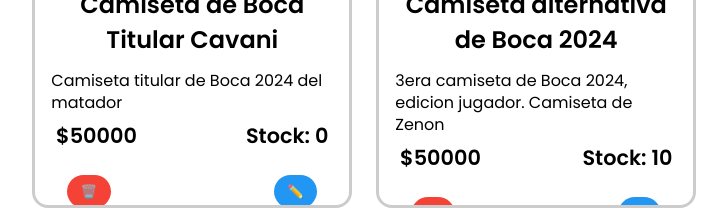
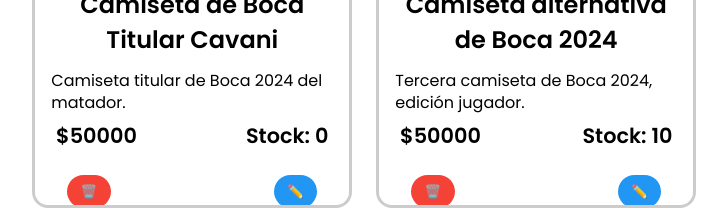
Before and after one commit to joacoss10/ApiECommerce, a React (Vite) app in the folder FrontEnd/: page /PublicacionesVendedor in a window 1280 px wide. Shown: the part 6480-6690 px from the top of the page, without its empty margins (153-880 px from the left). Built offline with nearby package versions, Linux system fonts and the light colour scheme.

Commit message:
Algunos ajustes y arreglo del filtrado

```diff
--- a/FrontEnd/src/Styles/prodspage.css
+++ b/FrontEnd/src/Styles/prodspage.css
@@ -1,9 +1,10 @@
-.prods-content{
+.prods-content {
   background-color: rgb(243, 243, 243);
   padding-top: 16.8em;
   min-height: 100vh;
   padding-bottom: 2em;
 }
+
 .pagination {
   margin-top: 20px;
   display: flex;
--- a/FrontEnd/src/components/Card.jsx
+++ b/FrontEnd/src/components/Card.jsx
@@ -1,11 +1,10 @@
 import React from 'react'
-
 import "../styles/card.css";
-import {useNavigate} from 'react-router-dom';
+import { useNavigate } from 'react-router-dom';
 
 
 
-function Card( {producto} ) {
+function Card({ producto }) {
 
     const navigate = useNavigate();
     const handleClickProductView = () => {
--- a/FrontEnd/src/components/ComboBox.jsx
+++ b/FrontEnd/src/components/ComboBox.jsx
@@ -5,16 +5,16 @@
     const opciones = [
         { value: 'Boca', label: 'Boca' },
         { value: 'River', label: 'River' },
-        { value: 'Lanus', label: 'Lanus' },
+        { value: 'Lanus', label: 'Lanús' },
         { value: 'Independiente', label: 'Independiente' },
         { value: 'Racing', label: 'Racing' },
         { value: 'SanLorenzo', label: 'San lorenzo' },
         { value: 'EquipoArgentino', label: 'Equipo argentino' },
         { value: 'EquipoSudamericano', label: 'Equipo sudamericano' },
         { value: 'EquipoEuropeo', label: 'Equipo europeo' },
-        { value: 'SeleccionArgentina', label: 'Seleccion argentina' },
-        { value: 'SeleccionBrasil', label: 'Seleccion brasil' },
-        { value: 'SeleccionUruguay', label: 'Seleccion uruguay' },
+        { value: 'SeleccionArgentina', label: 'Selección Argentina' },
+        { value: 'SeleccionBrasil', label: 'Selección Brasil' },
+        { value: 'SeleccionUruguay', label: 'Selección Uruguay' },
         { value: 'Selecciones', label: 'Selecciones' }
     ];
 
--- a/FrontEnd/src/components/Menu.jsx
+++ b/FrontEnd/src/components/Menu.jsx
@@ -1,8 +1,6 @@
 import React from 'react'
 import { Link } from 'react-router-dom';
 import '../styles/Menu.css'
-import { Button as MuiButton } from "@mui/material";//no se usa
-import { useNavigate } from 'react-router-dom';
 import ArrowDropDownIcon from '@mui/icons-material/ArrowDropDown';
 import { useAuth } from '../services/AuthContext';
 
--- a/FrontEnd/src/pages/ProdsPage.jsx
+++ b/FrontEnd/src/pages/ProdsPage.jsx
@@ -72,6 +72,13 @@
     applyFilters(); // Aplicar filtros cada vez que cambian los precios mínimos o máximos
   }, [minPrice, maxPrice]);
 
+  useEffect(() => {
+    return () => {
+      localStorage.removeItem('minPrice');    //Vacia los filtros cuando se sale de la pagina
+      localStorage.removeItem('maxPrice');
+    };
+  });
+
   const renderProducts = () => {
     const startIndex = (currentPage - 1) * productsPerPage;
     const endIndex = startIndex + productsPerPage;
--- a/FrontEnd/src/pages/ProductPage.jsx
+++ b/FrontEnd/src/pages/ProductPage.jsx
@@ -15,7 +15,7 @@
     navigate(`/categoria/${producto.categoria}/1`);
   }
 
-  const { addToCart, checkAndRestoreCartFromLocalStorage, getTotal, cartItems } = useCart(); // Obtén las funciones necesarias del contexto del carrito
+  const { addToCart, checkAndRestoreCartFromLocalStorage, getTotal, cartItems } = useCart(); // Obtiene las funciones necesarias del contexto del carrito
   {/*
   console.log("cart: ", cartItems);
   console.log("total: ", getTotal());
--- a/FrontEnd/src/utils/productos.json
+++ b/FrontEnd/src/utils/productos.json
@@ -223,21 +223,24 @@
   {
     "id": 21,
     "nombre": "Camiseta de Boca Titular Cavani",
-    "descripcion": "Camiseta titular de Boca 2024 del matador",
+    "descripcion": "Camiseta titular de Boca 2024 del matador.",
     "categoria": "Boca",
     "precio": 50000,
     "stockDisponible": 0,
-    "username_vendedor": "siempreboca12",
+    "username_vendedor": "lucianog",
     "imagenURL": "https://acdn.mitiendanube.com/stores/001/312/744/products/wtey4u5rw4e7546-4f50dff2e7c739c04b16989398570599-640-0.jpg"
   },
   {
     "id": 22,
     "nombre": "Camiseta alternativa de Boca 2024",
-    "descripcion": "3era camiseta de Boca 2024, edicion jugador. Camiseta de Zenon",
+    "descripcion": "Tercera camiseta de Boca 2024, edición jugador.",
     "categoria": "Boca",
     "precio": 50000,
     "stockDisponible": 10,
     "username_vendedor": "siempreboca12",
-    "imagenURL": "https://encrypted-tbn0.gstatic.com/images?q=tbn:ANd9GcTGi4D3NZUq9Ss7CF9mpOaAz15lOox8NaiuWsrWgm9tyg&s"
+    "imagenURL": [
+      "https://assets.adidas.com/images/h_840,f_auto,q_auto,fl_lossy,c_fill,g_auto/2f3eaf66cedb4244aab1ef15db7eb7de_9366/Camiseta_Tercer_Uniforme_Authentic_Boca_Juniors_24-25_Azul_IP6073_01_laydown.jpg",
+      "https://assets.adidas.com/images/h_840,f_auto,q_auto,fl_lossy,c_fill,g_auto/fc8f0d667e0d402888ae65002f14dd1f_9366/Camiseta_Tercer_Uniforme_Authentic_Boca_Juniors_24-25_Azul_IP6073_02_laydown_hover.jpg"
+    ]
   }
 ]
```
Also changed, not shown: FrontEnd/src/components/Login.jsx (+6 -10 lines), FrontEnd/src/components/Nav.jsx (+18 -20 lines). Lines whose indentation alone changed are shown as unchanged.
